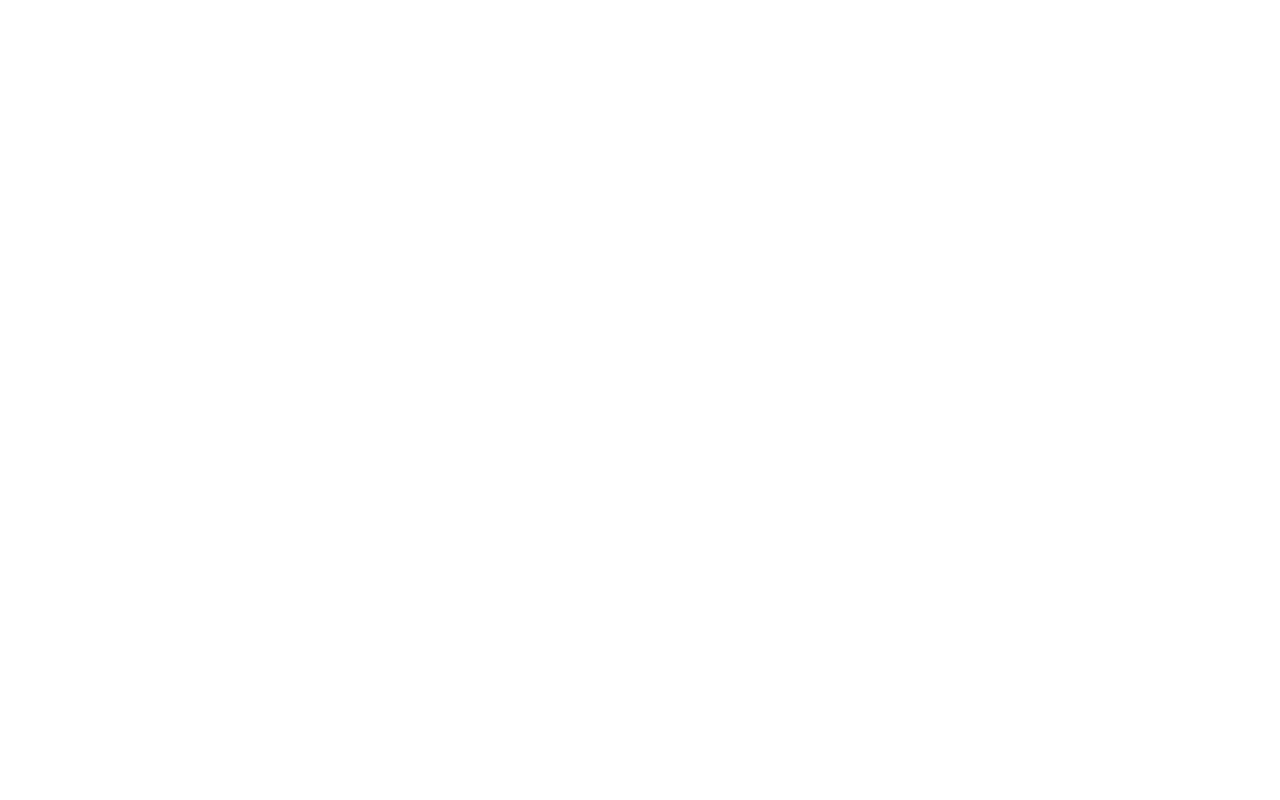
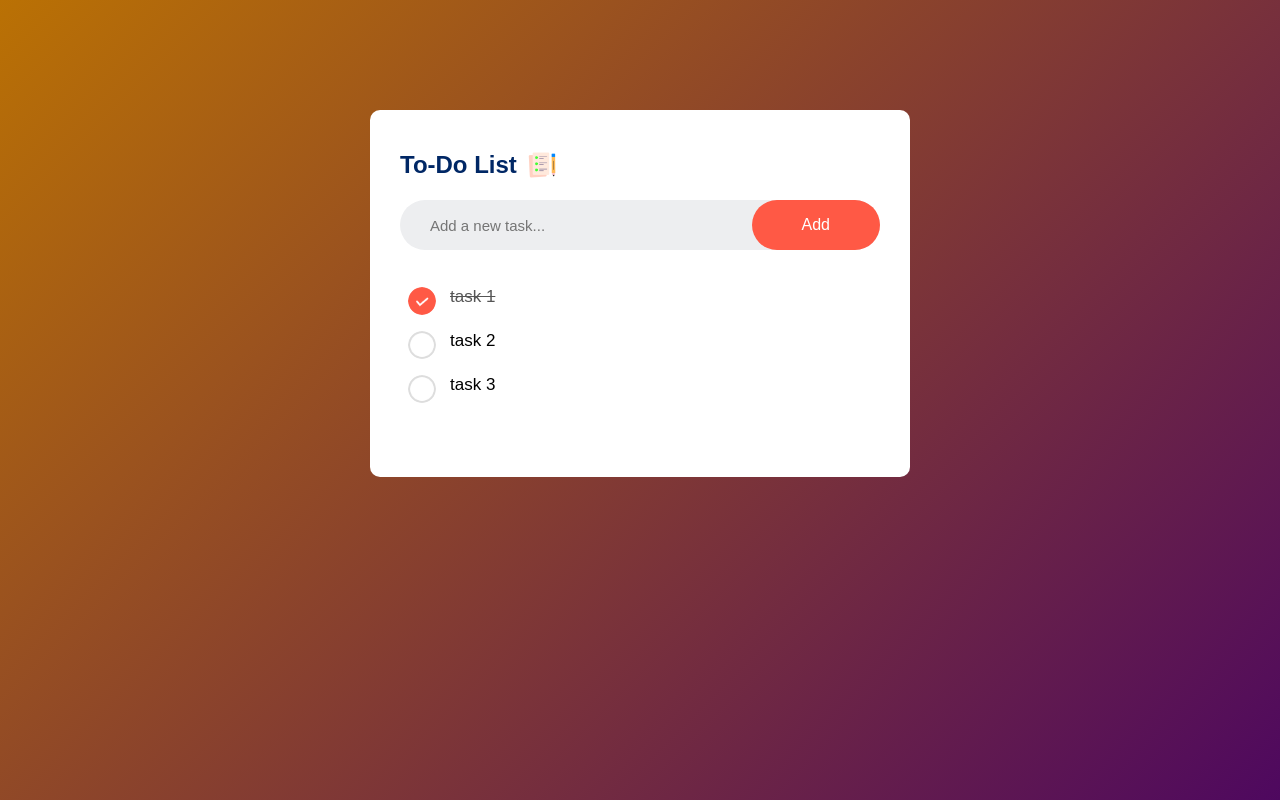
Before and after one commit to Ceasar2001/30projectsChallenge, a plain HTML site: page todo_list/index.html in a window 1280 px wide. Drawn offline with Linux system fonts and the light colour scheme.

Commit message:
adding css

```diff
--- a/todo_list/index.html
+++ b/todo_list/index.html
@@ -8,6 +8,22 @@
 </head>
 <body>
 
+    <div class="container">
+        <div class="todo-app">
+            <h2>To-Do List <img src="images/icon.png" alt="todo app icon"></h2>
+            <div class="row">
+                <input type="text" id="input-box" placeholder="Add a new task...">
+                <button>Add</button>
+            </div>
+
+            <ul id="list-container">
+                <li class="checked">task 1</li>
+                <li>task 2</li>
+                <li>task 3</li>
+            </ul>
+
+        </div>
+    </div>
 
     <script src="script.js"></script>
 </body>
--- a/todo_list/style.css
+++ b/todo_list/style.css
@@ -0,0 +1,95 @@
+*{
+    margin: 0;
+    padding: 0;
+    font-family: 'Poppins', sans-serif;
+    box-sizing: border-box;
+}
+
+.container{
+    width: 100%;
+    min-height: 100vh;
+    background: linear-gradient(135deg, #ba7104, #4e085f);
+    padding: 10px;
+}
+
+.todo-app{
+    width: 100%;
+    max-width: 540px;
+    background: #fff;
+    margin: 100px auto 20px;
+    padding: 40px 30px 70px;
+    border-radius: 10px;
+}
+
+.todo-app h2{
+    color: #002765;
+    display: flex;
+    align-items: center;
+    margin-bottom: 20px;
+}
+
+.todo-app h2 img{
+    width: 30px;
+    margin-left: 10px;
+}
+
+.row{
+    display: flex;
+    align-items: center;
+    justify-content: space-between;
+    background: #edeef0;
+    border-radius: 30px;
+    padding-left: 20px;
+    margin-bottom: 25px;
+}
+
+input{
+    flex: 1;
+    border: none;
+    outline: none;
+    background: transparent;
+    padding: 10px;
+    font-size: 15px;
+}
+
+button{
+    border: none;
+    outline: none;
+    padding: 16px 50px;
+    background: #ff5945;
+    color: #fff;
+    font-size: 16px;
+    cursor: pointer;
+    border-radius: 40px;
+}
+
+ul li{
+    list-style: none;
+    font-size: 17px;
+    padding: 12px 8px 12px 50px;
+    user-select: none;
+    cursor: pointer;
+    position: relative;
+}
+
+ul li::before{
+    content: '';
+    position: absolute;
+    height: 28px;
+    width: 28px;
+    border-radius: 50%;
+    background-image: url(images/unchecked.png);
+    background-size: cover;
+    background-position: center;
+    top: 12px;
+    left: 8px;
+}
+
+ul li.checked{
+    color: #555;
+    text-decoration: line-through;
+}
+
+ul li.checked::before{
+    background-image: url(images/checked.png);
+}
```
Also changed, not shown: todo_list/images/checked.png (added), todo_list/images/icon.png (added), todo_list/images/unchecked.png (added).
